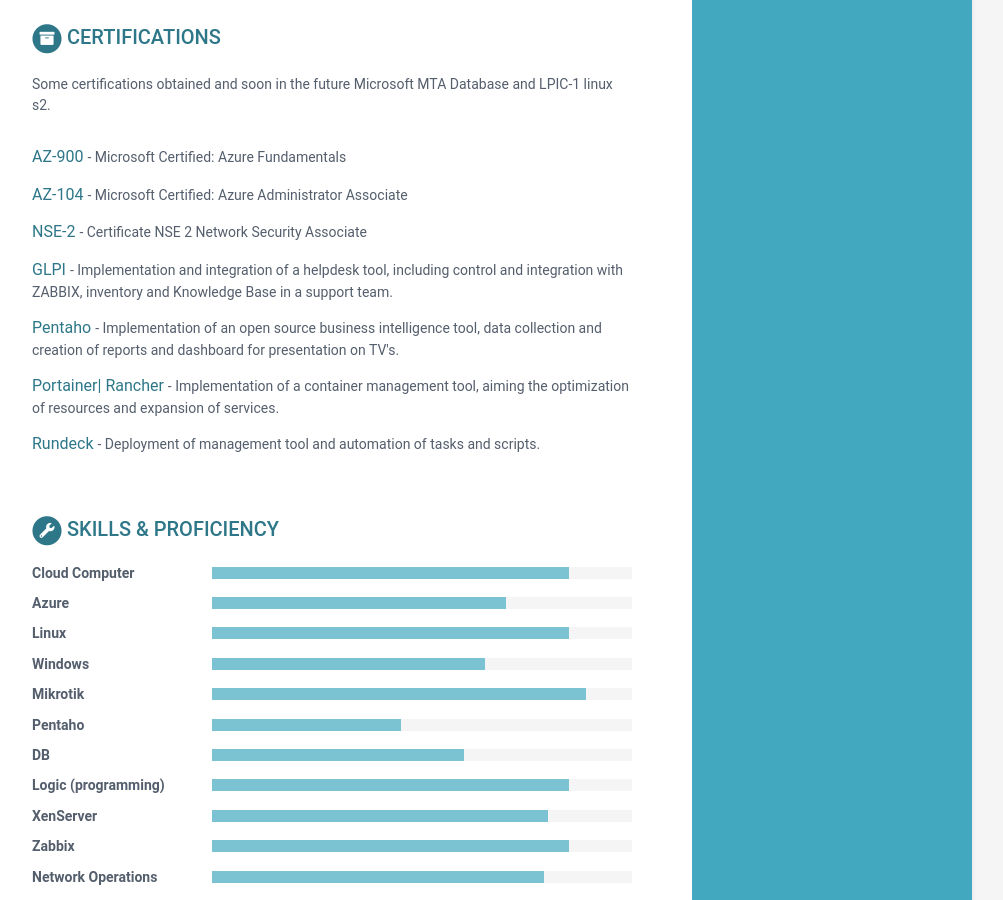
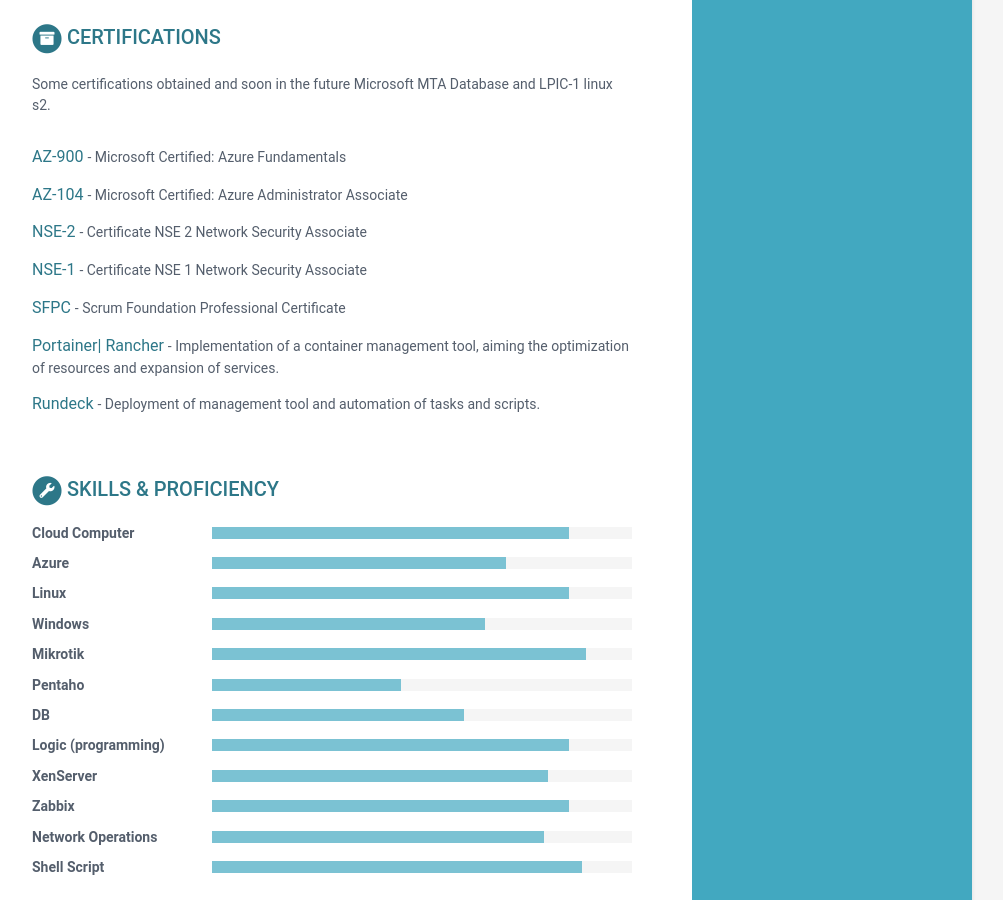
Before and after one commit to jefersonaraujo/jefersonaraujo.github.io, a Jekyll site: the page built from index.html, in a window 1280 px wide and 900 px high, scrolled down 1114 px. Shown: the whole window, without its empty margins (168-1171 px from the left). Built offline with Jekyll 4.4.1, drawn with Linux system fonts in a browser that asks for light colours.

Commit message:
Update data.yml

```diff
--- a/_data/data.yml
+++ b/_data/data.yml
@@ -112,13 +112,13 @@ projects:
         link: "https://drive.google.com/file/d/1ogUTF_ydhlt8Z2GtGF5UlXyQkB3SMdtS/view"
         tagline: "Certificate NSE 2 Network Security Associate"
 
-      - title: GLPI
-        link: "#"
-        tagline: "Implementation and integration of a helpdesk tool, including control and integration with ZABBIX, inventory and Knowledge Base in a support team."
+      - title: NSE-1
+        link: "https://drive.google.com/file/d/1Q1lSpcQE9l8UTMjxGoIZQXIcQ_4UeayQ/view"
+        tagline: "Certificate NSE 1 Network Security Associate"
 
-      - title: Pentaho
-        link: "#"
-        tagline: "Implementation of an open source business intelligence tool, data collection and creation of reports and dashboard for presentation on TV's."
+      - title: SFPC
+        link: "https://www.youracclaim.com/badges/e6ca345e-8e74-49f0-9d5d-429185de6149"
+        tagline: "Scrum Foundation Professional Certificate"
 
       - title: Portainer| Rancher
         link: "#"
```
